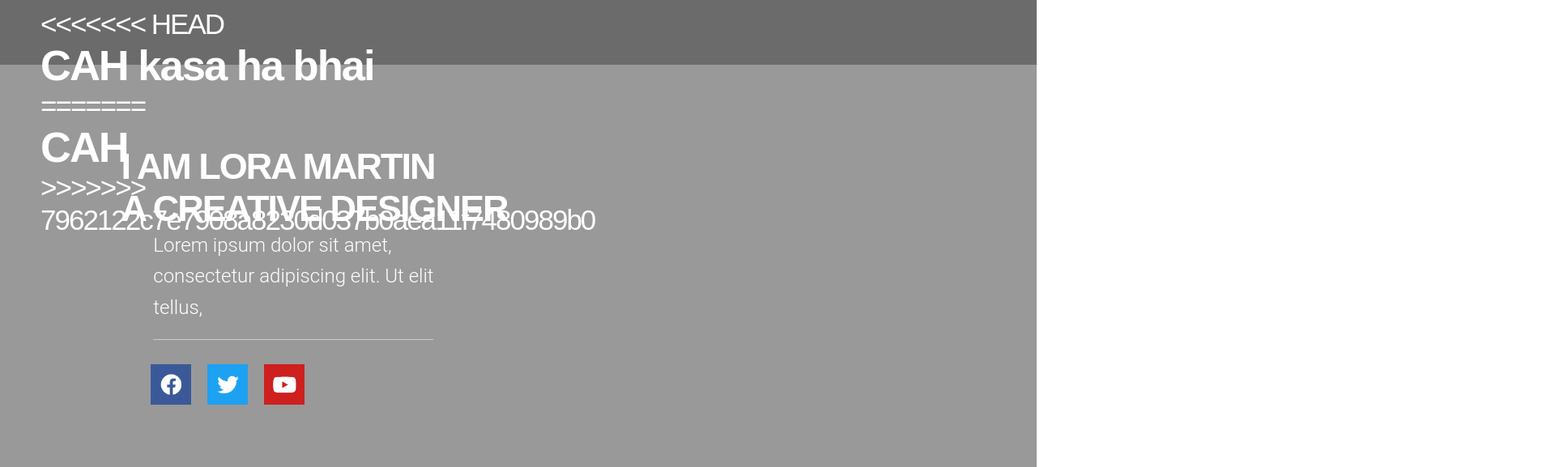
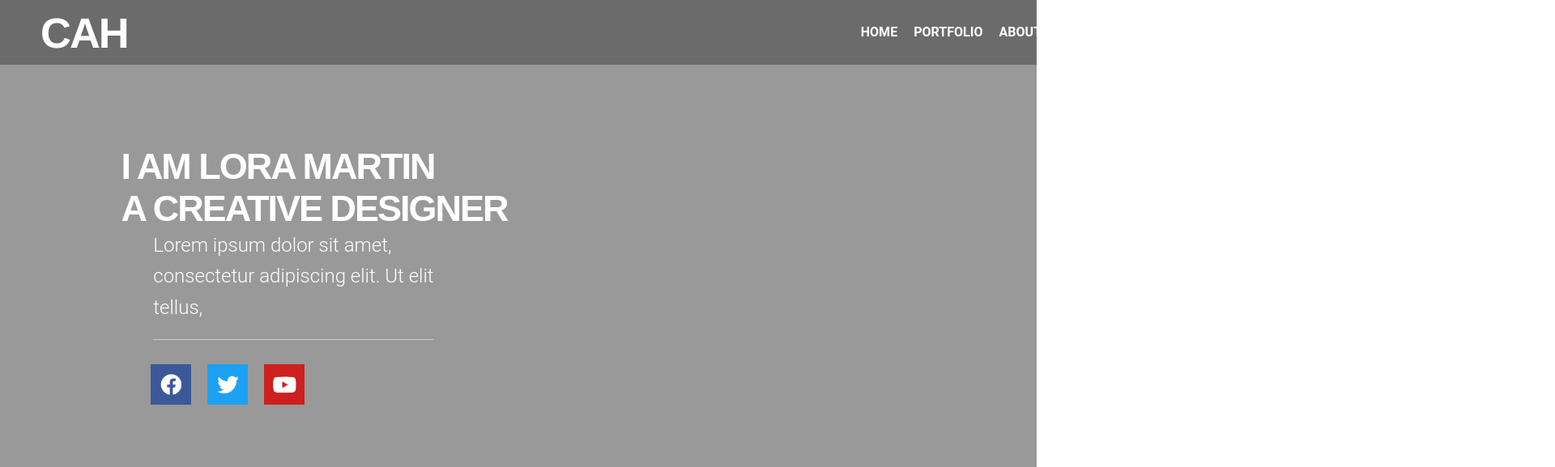
Before and after one commit to ishu9068/CAH, a plain HTML site: page index.html in a window 1280 px wide. Shown: the top 577 px of the page at 81% size, 1920 px wide, since content can reach past the window. Drawn offline with Linux system fonts and the light colour scheme; a web font is replaced by a local one.

Commit message:
first commit

```diff
--- a/index.html
+++ b/index.html
@@ -16,11 +16,7 @@
       <header>
         <nav class="navbar">
           <div class="section1 logo">
-<<<<<<< HEAD
-            <h1>CAH kasa ha bhai</h1>
-=======
             <h1>CAH</h1>
->>>>>>> 7962122c7e7908a8230d037b0aea11f7480989b0
           </div>
           <div class="section2">
             <a>Home</a>
```
